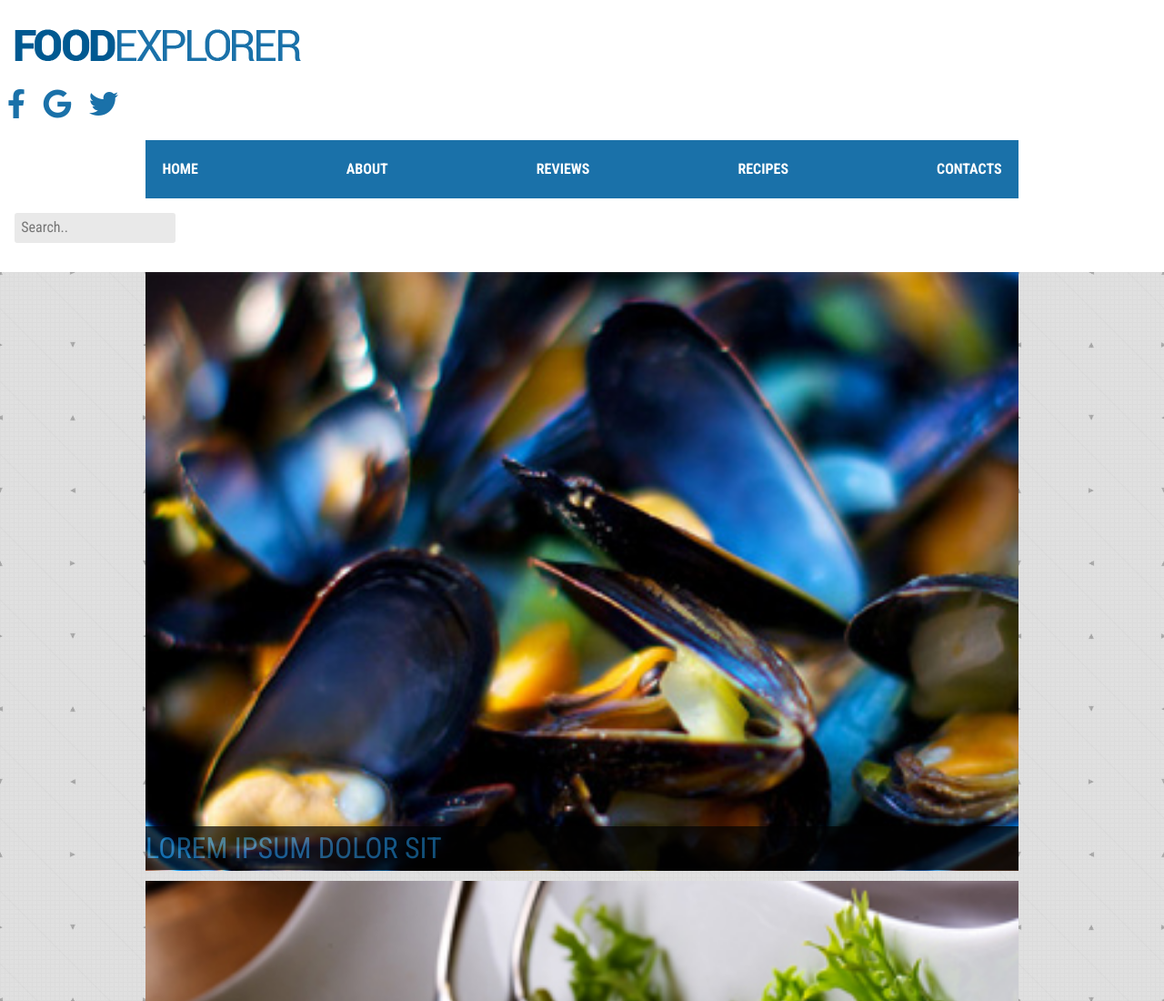
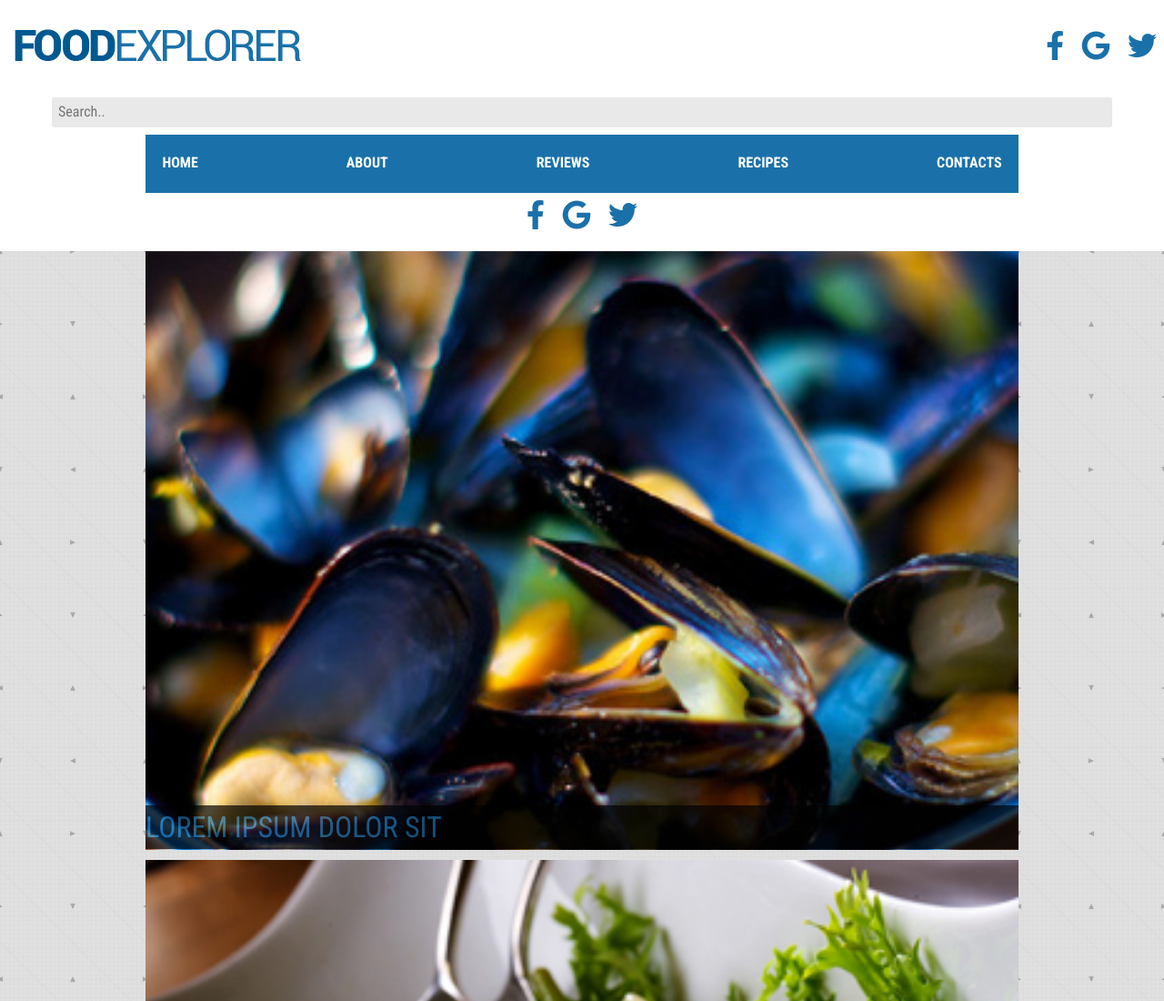
Before and after one commit to fyeung21/food-explorer, a website: page dev/index.html in a window 1280 px wide. Shown: the top 1100 px of the page at 91% size. Drawn offline with nearby package versions, Linux system fonts and the light colour scheme; files that its build step writes are made by us from their sources.

Commit message:
optimize nav for mobile

```diff
--- a/dev/index.html
+++ b/dev/index.html
@@ -13,21 +13,27 @@
 </head>
 <body>
 	<header>
+		<div>
 			<img src="assets/images/logo.png" alt="site logo"
 						srcset="assets/images/logo.png 315w,
                       	assets/images/small-logo.jpg 35w" sizes="(max-width: 26.5625em) 35px,
                       	315px">
 
-			<div>
+			<div class="hide-me-mobile">
 				<a><span class="fa-brands fa-facebook-f"></span></a>
 				<a><span class="fa-brands fa-google"></span></a>
 				<a><span class="fa-brands fa-twitter"></span></a>
 			</div>
+		</div>
 
 
 
 		<nav>
 			<div class="nav-wrap">
+				<div>
+					<input type="text" placeholder="Search.." class="search-bar">
+					<!-- <span class="fa-solid fa-magnifying-glass"></span> -->
+				</div>
 				<ul>
 					<li><a href="#">Home</a></li>
 					<li><a href="#">About</a></li>
@@ -36,8 +42,10 @@
 					<li><a href="#">Contacts</a></li>
 				</ul>
 
-				<div>
-					<input type="text" placeholder="Search..">
+				<div class="hide-me">
+					<a><span class="fa-brands fa-facebook-f"></span></a>
+					<a><span class="fa-brands fa-google"></span></a>
+					<a><span class="fa-brands fa-twitter"></span></a>
 				</div>
 			</div>
 		</nav>
--- a/dev/scss/_header.scss
+++ b/dev/scss/_header.scss
@@ -3,36 +3,59 @@
 
 //header styles here
 header{
+
+    // basic styles for all the header components
     margin: 1rem 0 6rem;
     font-family: $font-navigation;
     font-weight: $font-weight-navigation;
     color: $font-color-alt-heading;
 
     span{
-            // color: $font-color-alt-heading;
-            // only for icon size
         font-size: 2rem;
         padding: .5rem;
+
+        &:hover{
+            // only for the icon hovers
+            color: #bdbcbc;
+        }
     }
 
-        span:hover{
-            // only for the icon hovers
-            color: $color-alt-row;
+    // nav 'first layer' styles
+    .hide-me-mobile{
+        display: none;
+
+        @media (min-width: $tablet){
+            display: block;
         }
+    }
+
+    &>div:nth-child(1){
+        @include flex-row();
+        align-items: center;
+        justify-content: space-between;
+    }
+
 
     img{
     max-width: 50%;
     padding: 1rem;
     }
 
+    // nav styles
     nav{
+
+        // basic nav styles
+        text-align: center;
         margin: 1rem 0;
         background-color: $accent-color2;
         line-height: 2;
 
+        // wrapper styles
         .nav-wrap{
             background-color: $accent-color;
         }
+
+
         ul{
             list-style: none;
             background-color: $main-color;
@@ -46,8 +69,9 @@ header{
             }
         }
 
-
+        // media queries
         @media(min-width: $tablet){
+            // makes the nav vlexed in tablet mode
             ul{
                 @include flex-row();
                 justify-content: space-between;
@@ -73,12 +97,13 @@ header{
         }
     }
 
-    nav input{
-        // used color only for search bar
+    input{
         background-color: $color-alt-row;
         border-radius: 3px;
         padding: .45rem;
         border: none;
-        margin: 1rem;
+        margin: .5rem;
+        width: 90%;
+        position: relative;
     }
 }
```
Lines whose indentation alone changed are shown as unchanged.
